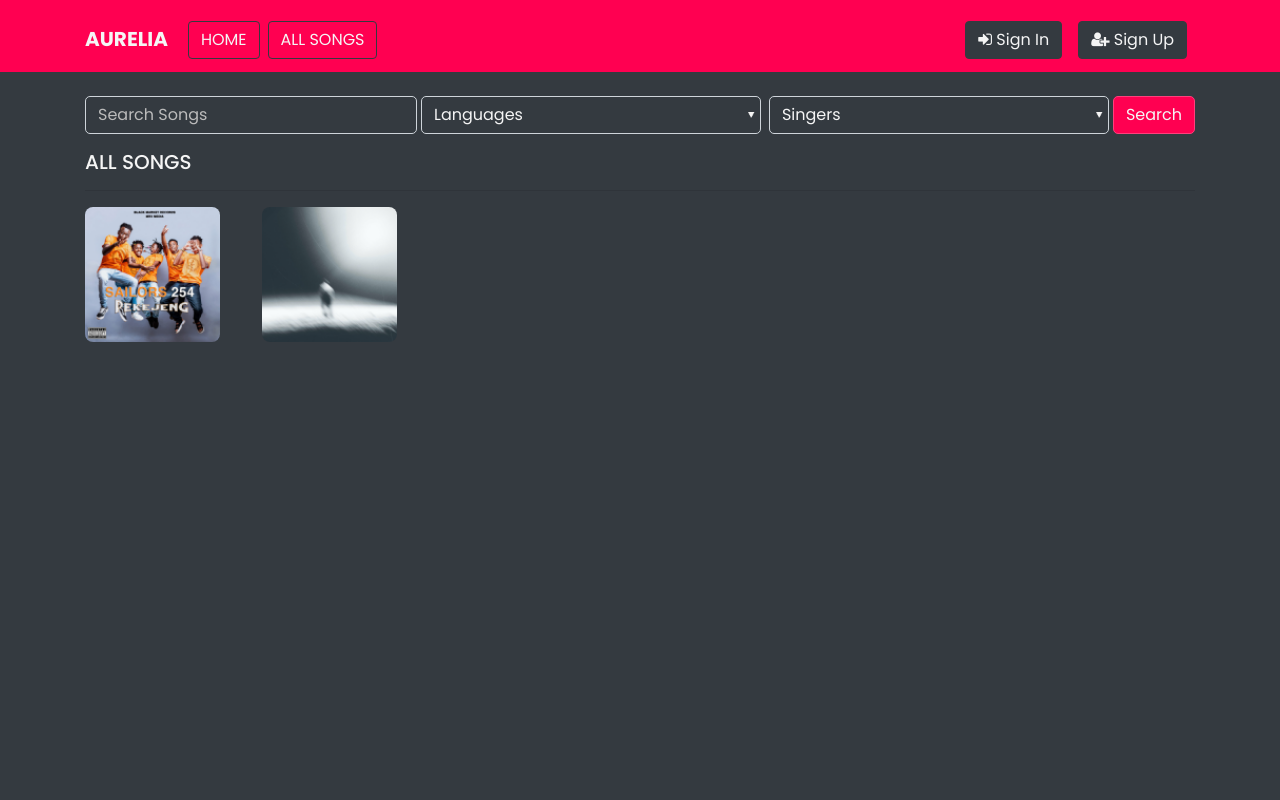
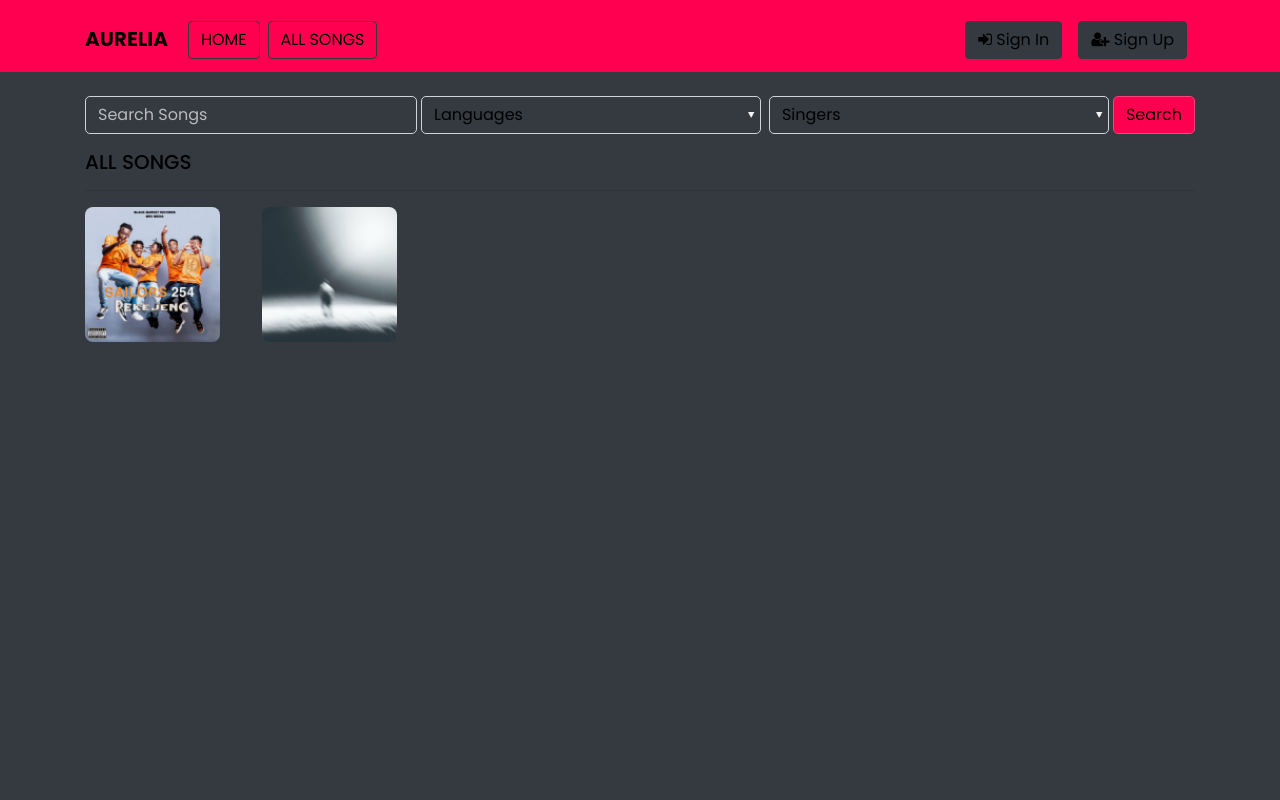
Before and after one commit to kiganyamburu/Music-player, a Django app: page /all_songs/ in a window 1280 px wide. Run offline with Django 3.2, Linux system fonts and the light colour scheme; data comes from the database, SQL or seed files in the repository; both versions use the stored data as it was after the commit; some libraries are stand-ins or nearby versions; some web fonts are replaced.

Commit message:
changing color

```diff
--- a/static/musicapp/css/style.css
+++ b/static/musicapp/css/style.css
@@ -2,7 +2,8 @@
 
 * {
     font-family: 'Poppins', sans-serif;
-    color: #f5f5f5 !important;
+    /* color: #f5f5f5 !important; */
+    color: black !important;
 }
 
 select,
```
Also changed, not shown: db.sqlite3.
